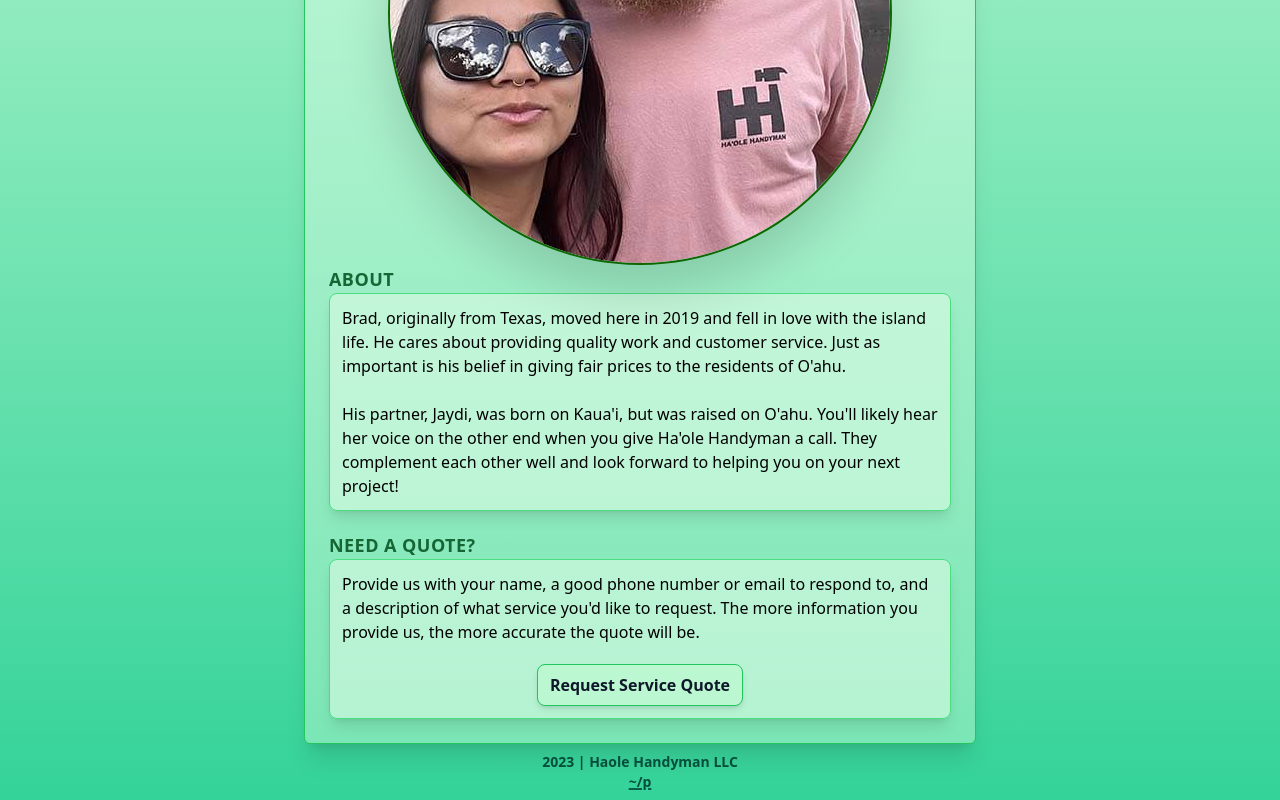
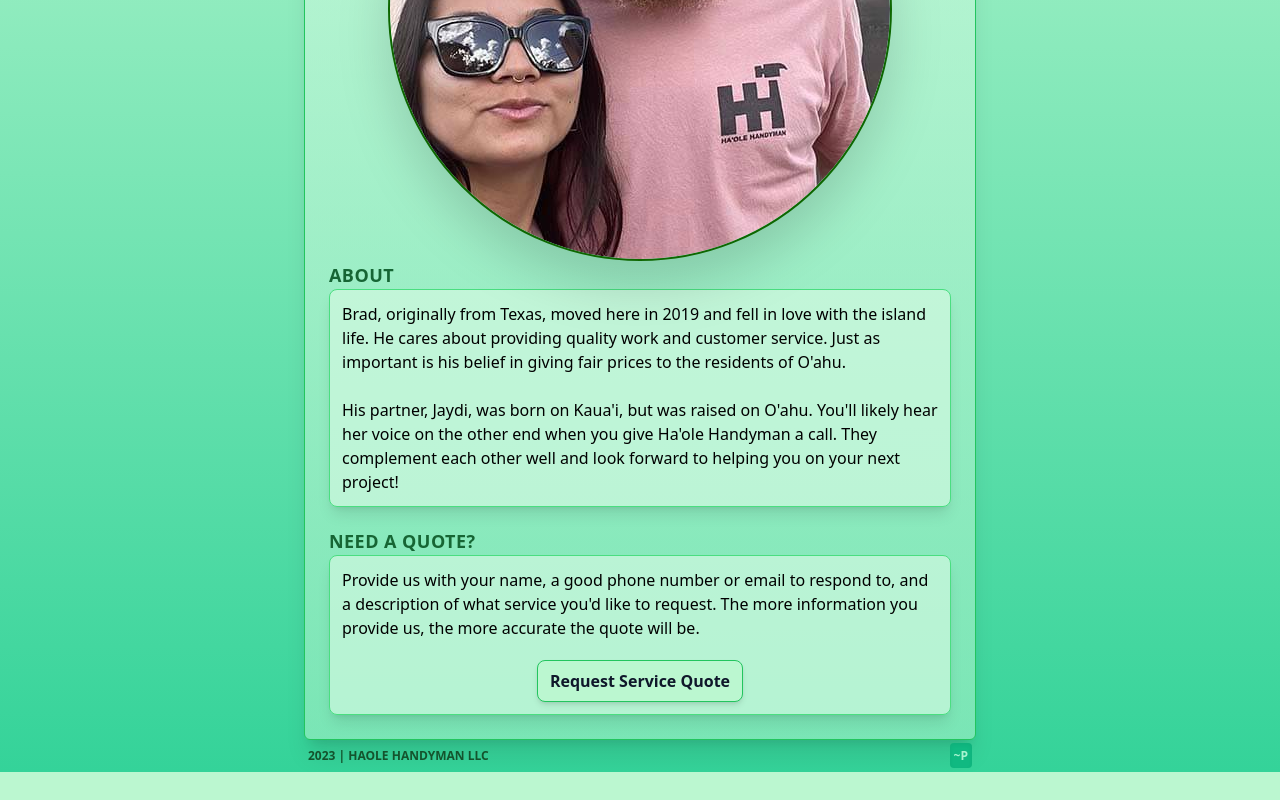
Before and after one commit to zvxvx/haole-handyman, a React (Vite) app: page / in a window 1280 px wide. Shown: the part 366-1166 px from the top of the page. After the commit the page ends 1138 px from the top, so only its background shows below. Built offline with nearby package versions, Linux system fonts and the light colour scheme.

Commit message:
Adjust footer

```diff
--- a/src/App.jsx
+++ b/src/App.jsx
@@ -7,7 +7,7 @@ import { Route, Routes } from "react-router-dom";
 function App() {
 	return (
 		<div className="min-h-screen bg-gradient-to-t from-emerald-400 to-green-200">
-			<div className="sm:max-w-2xl mx-auto px-2 pt-5">
+			<div className="sm:max-w-2xl mx-auto px-2 pt-2 sm:pt-4">
 				<ul className="flex justify-between font-bold uppercase text-green-900 text-xl sm:text-2xl">
 					<li>Haole Handyman</li>
 					<li>
@@ -23,17 +23,22 @@ function App() {
 					<Route path="/testimonials" element={<Testimonials />} />
 				</Routes>
 			</div>
-			<footer className="w-full mt-2 items-center justify-center pb-2 text-sm text-center text-emerald-900 font-bold">
-				<p>
+			<footer className="sm:max-w-2xl mx-auto px-1 pt-2 pb-1">
+				<ul className="flex justify-between font-bold uppercase text-green-900 text-xs">
+					<li className="pb-1">
 						{new Date().toLocaleString().slice(6, 10) + " | Haole Handyman LLC"}
-				</p>
+					</li>
+					<li>
+						{" "}
 						<a
 							href="https://pappas.sh"
-					className=" underline decoration-emerald-800 decoration-2"
+							className="decoration shadow-inner rounded bg-emerald-500 p-1 text-emerald-200"
 							target="_blank"
 						>
-					~/p
+							~p
 						</a>
+					</li>
+				</ul>
 			</footer>
 		</div>
 	);
--- a/src/output.css
+++ b/src/output.css
@@ -580,6 +580,10 @@ video {
   margin-top: 1rem;
 }
 
+.mt-1 {
+  margin-top: 0.25rem;
+}
+
 .block {
   display: block;
 }
@@ -594,6 +598,10 @@ video {
 
 .w-full {
   width: 100%;
+}
+
+.max-w-2xl {
+  max-width: 42rem;
 }
 
 .grid-cols-3 {
@@ -640,6 +648,10 @@ video {
   border-radius: 0.125rem;
 }
 
+.rounded-full {
+  border-radius: 9999px;
+}
+
 .border {
   border-width: 1px;
 }
@@ -672,6 +684,41 @@ video {
   border-color: rgb(22 101 52 / var(--tw-border-opacity));
 }
 
+.border-black {
+  --tw-border-opacity: 1;
+  border-color: rgb(0 0 0 / var(--tw-border-opacity));
+}
+
+.border-emerald-200 {
+  --tw-border-opacity: 1;
+  border-color: rgb(167 243 208 / var(--tw-border-opacity));
+}
+
+.border-emerald-100 {
+  --tw-border-opacity: 1;
+  border-color: rgb(209 250 229 / var(--tw-border-opacity));
+}
+
+.border-emerald-300 {
+  --tw-border-opacity: 1;
+  border-color: rgb(110 231 183 / var(--tw-border-opacity));
+}
+
+.border-emerald-400 {
+  --tw-border-opacity: 1;
+  border-color: rgb(52 211 153 / var(--tw-border-opacity));
+}
+
+.border-emerald-500 {
+  --tw-border-opacity: 1;
+  border-color: rgb(16 185 129 / var(--tw-border-opacity));
+}
+
+.border-emerald-600 {
+  --tw-border-opacity: 1;
+  border-color: rgb(5 150 105 / var(--tw-border-opacity));
+}
+
 .bg-green-100\/50 {
   background-color: rgb(220 252 231 / 0.5);
 }
@@ -691,6 +738,41 @@ video {
 
 .bg-green-200\/80 {
   background-color: rgb(187 247 208 / 0.8);
+}
+
+.bg-emerald-200 {
+  --tw-bg-opacity: 1;
+  background-color: rgb(167 243 208 / var(--tw-bg-opacity));
+}
+
+.bg-emerald-400 {
+  --tw-bg-opacity: 1;
+  background-color: rgb(52 211 153 / var(--tw-bg-opacity));
+}
+
+.bg-emerald-500 {
+  --tw-bg-opacity: 1;
+  background-color: rgb(16 185 129 / var(--tw-bg-opacity));
+}
+
+.bg-emerald-600 {
+  --tw-bg-opacity: 1;
+  background-color: rgb(5 150 105 / var(--tw-bg-opacity));
+}
+
+.bg-emerald-100 {
+  --tw-bg-opacity: 1;
+  background-color: rgb(209 250 229 / var(--tw-bg-opacity));
+}
+
+.bg-emerald-300 {
+  --tw-bg-opacity: 1;
+  background-color: rgb(110 231 183 / var(--tw-bg-opacity));
+}
+
+.bg-emerald-700 {
+  --tw-bg-opacity: 1;
+  background-color: rgb(4 120 87 / var(--tw-bg-opacity));
 }
 
 .bg-gradient-to-r {
@@ -783,6 +865,10 @@ video {
   padding: 0.5rem;
 }
 
+.p-1 {
+  padding: 0.25rem;
+}
+
 .px-3 {
   padding-left: 0.75rem;
   padding-right: 0.75rem;
@@ -803,12 +889,29 @@ video {
   padding-right: 0.5rem;
 }
 
+.px-1 {
+  padding-left: 0.25rem;
+  padding-right: 0.25rem;
+}
+
 .pb-2 {
   padding-bottom: 0.5rem;
 }
 
 .pt-5 {
   padding-top: 1.25rem;
+}
+
+.pb-1 {
+  padding-bottom: 0.25rem;
+}
+
+.pt-2 {
+  padding-top: 0.5rem;
+}
+
+.pt-1 {
+  padding-top: 0.25rem;
 }
 
 .text-center {
@@ -833,6 +936,11 @@ video {
 .text-sm {
   font-size: 0.875rem;
   line-height: 1.25rem;
+}
+
+.text-xs {
+  font-size: 0.75rem;
+  line-height: 1rem;
 }
 
 .font-bold {
@@ -942,6 +1050,10 @@ video {
   text-decoration-thickness: 2px;
 }
 
+.decoration-4 {
+  text-decoration-thickness: 4px;
+}
+
 .shadow-\[0px_0px_3px_green\] {
   --tw-shadow: 0px 0px 3px green;
   --tw-shadow-colored: 0px 0px 3px var(--tw-shadow-color);
@@ -963,6 +1075,18 @@ video {
 .shadow-xl {
   --tw-shadow: 0 20px 25px -5px rgb(0 0 0 / 0.1), 0 8px 10px -6px rgb(0 0 0 / 0.1);
   --tw-shadow-colored: 0 20px 25px -5px var(--tw-shadow-color), 0 8px 10px -6px var(--tw-shadow-color);
+  box-shadow: var(--tw-ring-offset-shadow, 0 0 #0000), var(--tw-ring-shadow, 0 0 #0000), var(--tw-shadow);
+}
+
+.shadow {
+  --tw-shadow: 0 1px 3px 0 rgb(0 0 0 / 0.1), 0 1px 2px -1px rgb(0 0 0 / 0.1);
+  --tw-shadow-colored: 0 1px 3px 0 var(--tw-shadow-color), 0 1px 2px -1px var(--tw-shadow-color);
+  box-shadow: var(--tw-ring-offset-shadow, 0 0 #0000), var(--tw-ring-shadow, 0 0 #0000), var(--tw-shadow);
+}
+
+.shadow-inner {
+  --tw-shadow: inset 0 2px 4px 0 rgb(0 0 0 / 0.05);
+  --tw-shadow-colored: inset 0 2px 4px 0 var(--tw-shadow-color);
   box-shadow: var(--tw-ring-offset-shadow, 0 0 #0000), var(--tw-ring-shadow, 0 0 #0000), var(--tw-shadow);
 }
 
@@ -1002,6 +1126,24 @@ video {
     padding-right: 0.5rem;
   }
 
+  .sm\:px-0 {
+    padding-left: 0px;
+    padding-right: 0px;
+  }
+
+  .sm\:px-1 {
+    padding-left: 0.25rem;
+    padding-right: 0.25rem;
+  }
+
+  .sm\:pt-5 {
+    padding-top: 1.25rem;
+  }
+
+  .sm\:pt-4 {
+    padding-top: 1rem;
+  }
+
   .sm\:text-center {
     text-align: center;
   }
@@ -1010,4 +1152,9 @@ video {
     font-size: 1.5rem;
     line-height: 2rem;
   }
+
+  .sm\:text-xl {
+    font-size: 1.25rem;
+    line-height: 1.75rem;
+  }
 }
```
Lines whose indentation alone changed are shown as unchanged.
